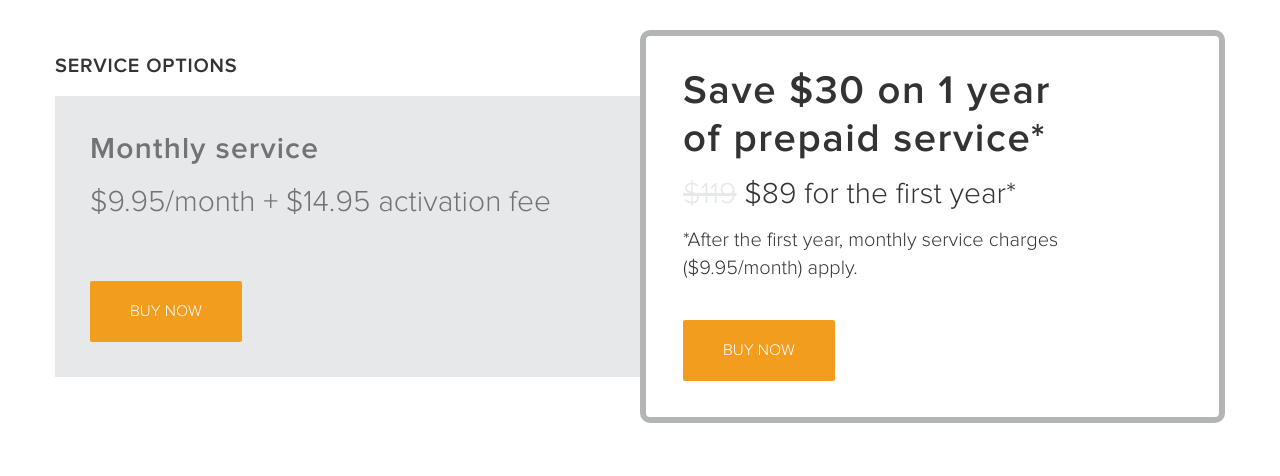
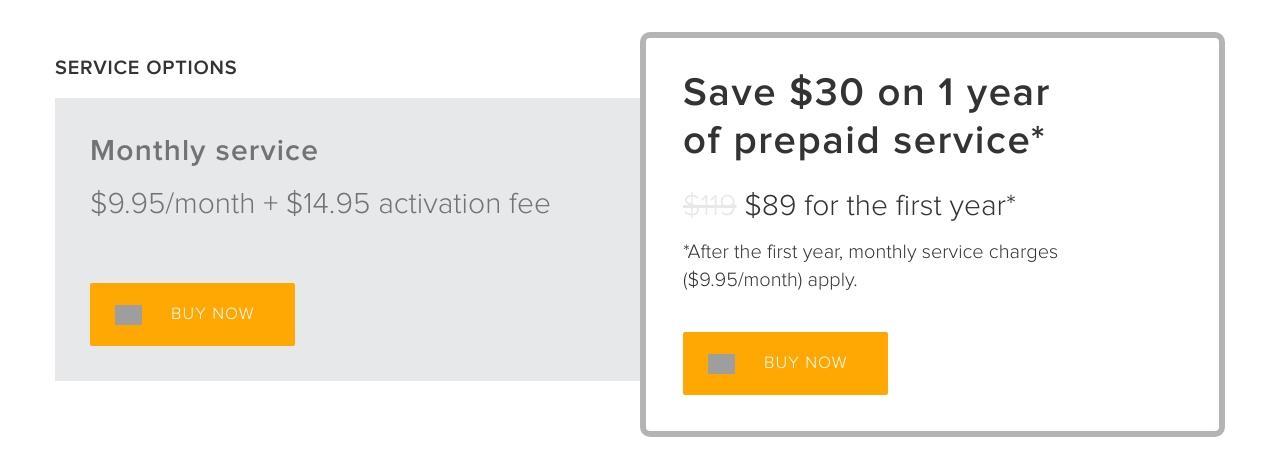
Before and after one commit to mradambeck/wh-coding-challenge, a plain HTML site: page mock2html.html in a window 1280 px wide. Drawn offline with nearby package versions, Linux system fonts and the light colour scheme; grey boxes are pictures that could not be loaded.

Commit message:
spacing and sizing of elements

```diff
--- a/mock2html.html
+++ b/mock2html.html
@@ -23,7 +23,7 @@
         <div class="row" id="monthly-svc-box">
           <h2>Monthly service</h2>
           <p class="fees">$9.95/month + $14.95 activation fee</p>
-          <button class="btn btn-lg btn-warning">BUY NOW</button>
+          <a href="http://www.whistle.com" class="btn btn-lg btn-warning"><img class="btn-logo" src="http://www.whistle.com/images/whistle20/icon-cart-white-small.png"> BUY NOW</a>
         </div>
       </div>
 
@@ -31,13 +31,13 @@
       <div class="col-sm-6" id="savings-col">
         <div class="col-sm-9">
           <h1>Save $30 on 1 year of prepaid service*</h1>
-          <p>
+          <p class="fees">
             <s>$119</s> $89 for the first year*
           </p>
           <p class="fine-print">
             *After the first year, monthly service charges ($9.95/month) apply.
           </p>
-          <button class="btn btn-lg btn-warning">BUY NOW</button>
+          <a href="http://www.whistle.com" class="btn btn-lg btn-warning"><img class="btn-logo" src="http://www.whistle.com/images/whistle20/icon-cart-white-small.png"> BUY NOW</a>
         </div>
       </div>
 
--- a/mock2html.scss
+++ b/mock2html.scss
@@ -8,7 +8,7 @@ $lightgrey: #e7e8e9;
 $midgrey: #b3b4b6;
 $darkgrey: #727375;
 $black: #323335;
-$orange: #f29d1e;
+$orange: #ffa803;
 
 // FONTS
 @font-face {
@@ -32,17 +32,24 @@ $orange: #f29d1e;
 
 // GLOBAL STYLES
 body {
-  padding-top: 30px;
+  padding-top: 32px;
   background-color: #fff;
   font-family: "proxima_nova_light";
 }
 
-button {
+a {
   border-radius: 2px!important;
   border: 0!important;
-  font-size: 16px!important;
-  padding: 20px 40px 20px 40px!important;
+  font-size: 17px!important;
+  padding: 20px 40px 20px 25px!important;
+  letter-spacing: .06em;
 }
+
+.btn-logo {
+  height: 20px;
+  padding-right: 24px;
+}
+
 .btn-warning {
   background-color: $orange!important;
 }
@@ -76,7 +83,8 @@ s {
   background-color: $lightgrey;
   padding: 15px 80px 35px 35px;
   color: $darkgrey;
-  button {
+
+  a {
     margin-top: 47px;
   }
   .fees {
@@ -90,11 +98,27 @@ s {
   border: 6px solid $midgrey;
   border-radius: 10px;
   padding: 11px 0 36px 22px;
-  button {
+
+  a {
     margin-top: 27px;
+  }
+  .fees {
+    margin-top: 20px;
   }
 }
 
 .fine-print {
   font-size: 20px;
 }
+
+@media (max-width: 768px) {
+  body {
+    padding-top: 10px;
+  }
+  #monthly-svc-col {
+    margin: 0 15px 30px 15px;
+  }
+  #savings-col {
+    margin: 0 8px 15px 8px;
+  }
+}
```
Also changed, not shown: mock2html.css, 1 other file.
